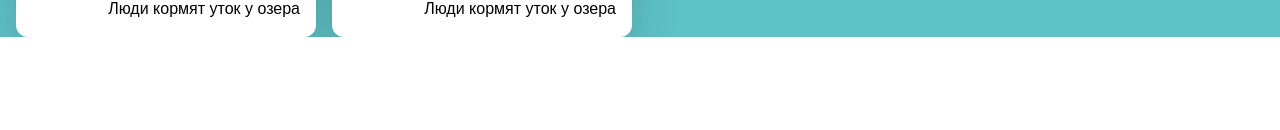
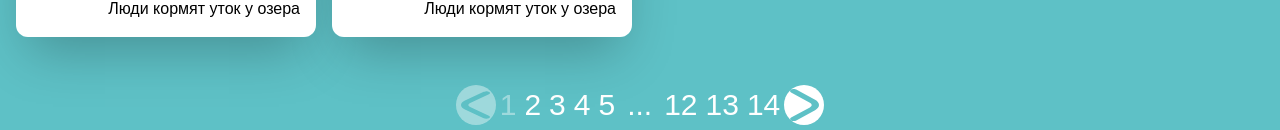
Before and after one commit to Vitaljano/rslang, a React (Create React App) app: page /textbook in a window 1280 px wide. Shown: the part 979-1109 px from the top of the page. Before the commit the page ends 1016 px from the top, so only its background shows below. Built offline with nearby package versions, Linux system fonts and the light colour scheme.

Commit message:
feat: add pagination and react-pagination library

```diff
--- a/package.json
+++ b/package.json
@@ -8,6 +8,7 @@
     "@testing-library/user-event": "^13.5.0",
     "react": "^18.2.0",
     "react-dom": "^18.2.0",
+    "react-paginate": "^8.1.3",
     "react-router-dom": "^6.3.0",
     "react-scripts": "5.0.1"
   },
--- /dev/null
+++ b/src/components/Pagination.jsx
@@ -0,0 +1,97 @@
+import { useState, useEffect } from 'react';
+import ReactPaginate from 'react-paginate';
+
+{
+  //test Data
+}
+const items = [
+  1, 2, 3, 4, 5, 6, 7, 8, 9, 10, 11, 12, 13, 14, 1, 2, 3, 4, 5, 6, 7, 8, 9, 10,
+  11, 12, 13, 14, 1, 2, 3, 4, 5, 6, 7, 8, 9, 10, 11, 12, 13, 14, 1, 2, 3, 4, 5,
+  6, 7, 8, 9, 10, 11, 12, 13, 14,
+];
+{
+  //test Data
+}
+const itemsPerPage = 4;
+const arrowRight = (
+  <svg
+    width="29"
+    height="32"
+    viewBox="0 0 29 32"
+    fill="none"
+    xmlns="http://www.w3.org/2000/svg"
+  >
+    <path
+      d="M1.90735e-06 2.00318C0.000858307 2.53404 0.388437 3.04298 1.07753 3.41812L19.8658 13.6591C20.4345 13.969 20.8856 14.3369 21.1934 14.7418C21.5012 15.1468 21.6596 15.5808 21.6596 16.0191C21.6596 16.4574 21.5012 16.8914 21.1934 17.2964C20.8856 17.7013 20.4345 18.0692 19.8658 18.3791L1.10202 28.6067C0.43288 28.9844 0.0626221 29.4901 0.0709915 30.0151C0.079361 30.5401 0.465691 31.0423 1.14677 31.4135C1.82785 31.7848 2.74919 31.9954 3.71235 31.9999C4.6755 32.0045 5.60342 31.8027 6.29623 31.4379L25.06 21.2183C27.583 19.8404 29 17.9732 29 16.0264C29 14.0797 27.583 12.2125 25.06 10.8345L6.27174 0.586907C5.758 0.306701 5.10331 0.115857 4.39052 0.0385237C3.67773 -0.0388096 2.93887 0.000843609 2.26744 0.152466C1.596 0.304088 1.02217 0.560864 0.618551 0.890303C0.214935 1.21974 -0.000328064 1.60704 1.90735e-06 2.00318Z"
+      fill="#5EC1C6"
+    />
+  </svg>
+);
+const arrowLeft = (
+  <svg
+    width="29"
+    height="32"
+    viewBox="0 0 34 32"
+    fill="none"
+    xmlns="http://www.w3.org/2000/svg"
+  >
+    <path
+      d="M34 2.00318C33.999 2.53404 33.5446 3.04298 32.7367 3.41812L10.709 13.6591C10.0423 13.969 9.51341 14.3369 9.15256 14.7418C8.79172 15.1468 8.606 15.5808 8.606 16.0191C8.606 16.4574 8.79172 16.8914 9.15256 17.2964C9.51341 17.7013 10.0423 18.0692 10.709 18.3791L32.708 28.6067C33.4925 28.9844 33.9266 29.4901 33.9168 30.0151C33.907 30.5401 33.454 31.0423 32.6555 31.4135C31.857 31.7848 30.7768 31.9954 29.6476 31.9999C28.5184 32.0045 27.4305 31.8027 26.6182 31.4379L4.61927 21.2183C1.66129 19.8404 0 17.9732 0 16.0264C0 14.0797 1.66129 12.2125 4.61927 10.8345L26.6469 0.586907C27.2492 0.306701 28.0168 0.115857 28.8525 0.0385237C29.6882 -0.0388096 30.5544 0.000843609 31.3416 0.152466C32.1288 0.304088 32.8016 0.560864 33.2748 0.890303C33.748 1.21974 34.0004 1.60704 34 2.00318Z"
+      fill="#5EC1C6"
+    />
+  </svg>
+);
+
+const Pagination = () => {
+  // We start with an empty list of items.
+  const [, setCurrentItems] = useState(null);
+  const [pageCount, setPageCount] = useState(0);
+  // Here we use item offsets; we could also use page offsets
+  // following the API or data you're working with.
+  const [itemOffset, setItemOffset] = useState(0);
+
+  useEffect(() => {
+    // Fetch items from another resources.
+    const endOffset = itemOffset + itemsPerPage;
+    console.log(`Loading items from ${itemOffset} to ${endOffset}`);
+    setCurrentItems(items.slice(itemOffset, endOffset));
+    setPageCount(Math.ceil(items.length / itemsPerPage));
+  }, [itemOffset, itemsPerPage]);
+
+  // Invoke when user click to request another page.
+  const handlePageClick = (event) => {
+    const newOffset = (event.selected * itemsPerPage) % items.length;
+    console.log(
+      `User requested page number ${event.selected}, which is offset ${newOffset}`
+    );
+    setItemOffset(newOffset);
+  };
+
+  return (
+    <ReactPaginate
+      marginPagesDisplayed={3}
+      breakLabel="..."
+      nextLabel={arrowRight}
+      onPageChange={handlePageClick}
+      pageRangeDisplayed={5}
+      pageCount={pageCount}
+      previousLabel={arrowLeft}
+      renderOnZeroPageCount={null}
+      containerClassName={
+        'flex my-2 text-white font-medium text-3xl  items-center'
+      }
+      nextLinkClassName={
+        'bg-white rounded-full w-10 h-10 flex justify-center items-center'
+      }
+      previousLinkClassName={
+        'bg-white rounded-full w-10 h-10 flex justify-center items-center'
+      }
+      breakClassName={'mx-2'}
+      pageClassName={'mx-1 '}
+      activeClassName={'opacity-40'}
+      disabledLinkClassName={'opacity-40'}
+    />
+  );
+};
+
+export default Pagination;
--- a/src/pages/textbook.jsx
+++ b/src/pages/textbook.jsx
@@ -1,4 +1,5 @@
 import Card from '../../src/components/Card';
+import Pagination from '../components/Pagination';
 const mock = [
   {
     id: 1,
@@ -108,6 +109,9 @@ function TextBook() {
           ))}
         </div>
       </div>
+      <div className="container mx-auto px-4 flex justify-center mt-10">
+        <Pagination />
+      </div>
     </section>
   );
 }
```
Also changed, not shown: 1 other file (tests, documents, lock files or other folders).
